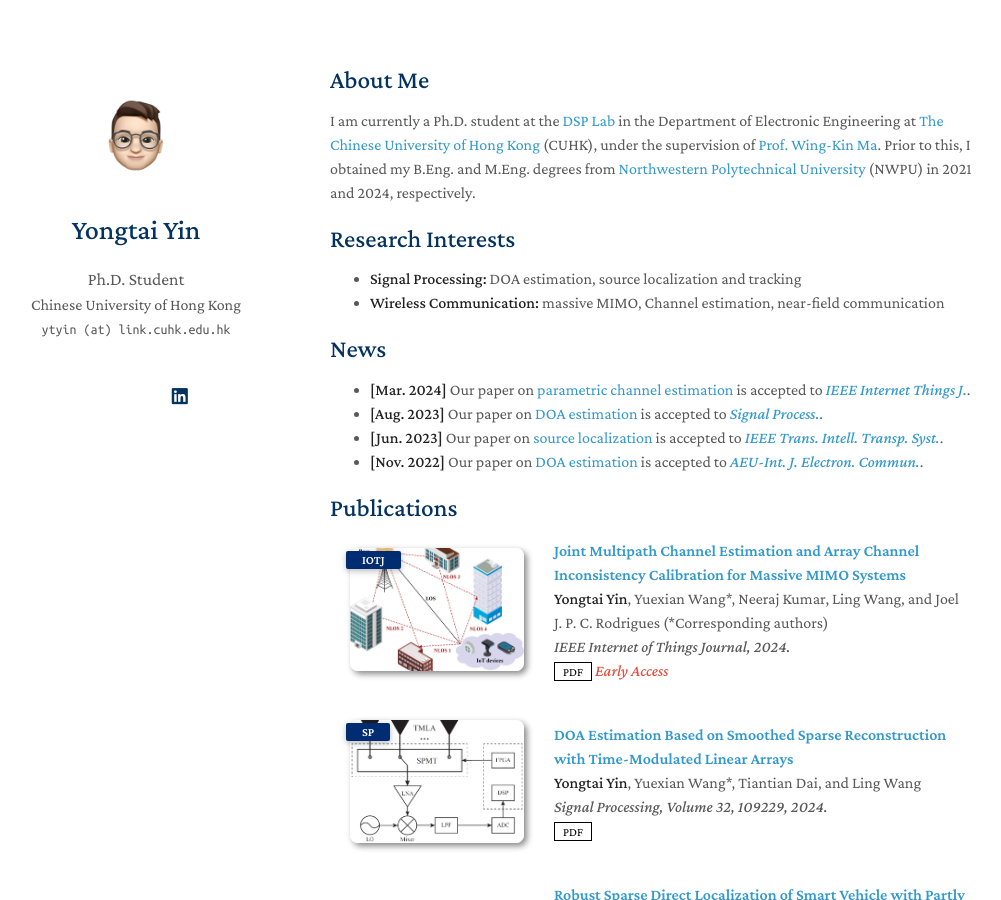
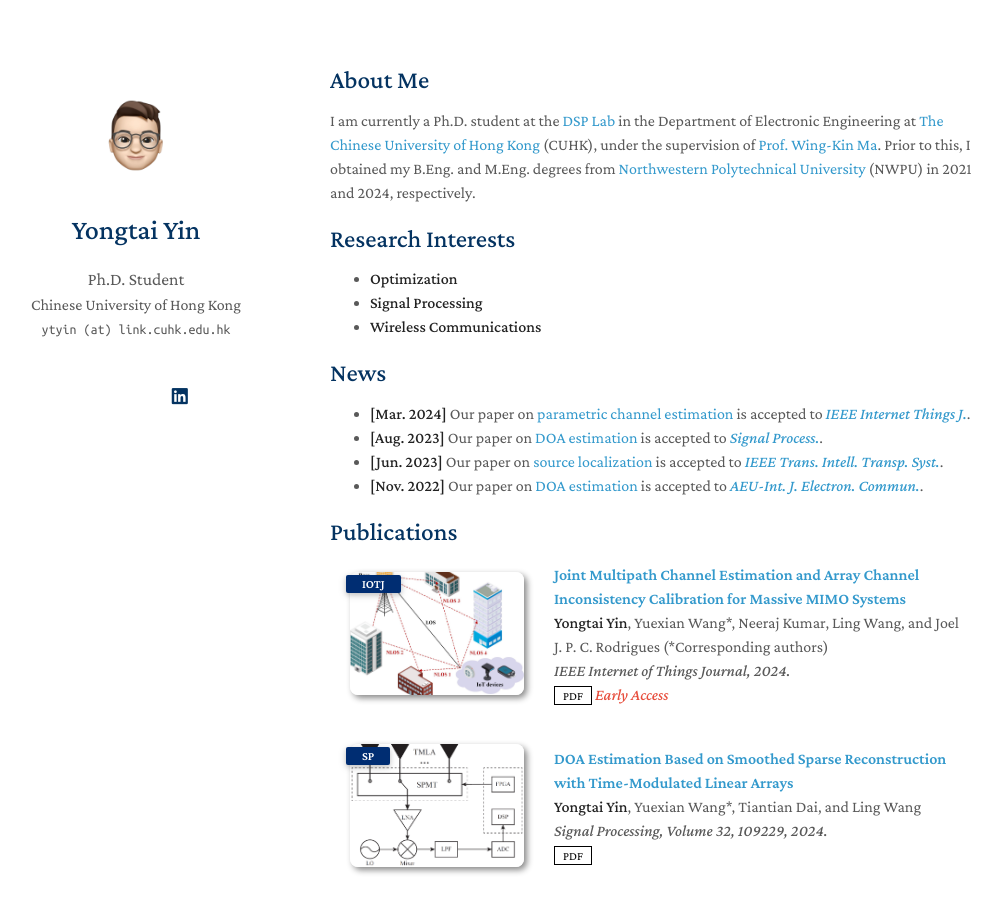
Before and after one commit to yongtai-yin/yongtai-yin.github.io, a Jekyll site: the page built from index.md, in a window 1280 px wide and 900 px high. Shown: the whole window, without its empty margins (140-1141 px from the left). Built offline with Jekyll 4.4.1, drawn with Linux system fonts in a browser that asks for light colours; nearby versions of some CDN libraries; a style sheet for code colours, icons or effects is not loaded; our own code applies the rules of GitHub Pages for plain Markdown files.

Commit message:
update research interests

```diff
--- a/index.md
+++ b/index.md
@@ -8,8 +8,9 @@ I am currently a Ph.D. student at the [DSP Lab](http://dsp.ee.cuhk.edu.hk) in th
 
 ## Research Interests
 
-- **Signal Processing:** DOA estimation, source localization and tracking
-- **Wireless Communication:** massive MIMO, Channel estimation, near-field communication
+- **Optimization**
+- **Signal Processing**
+- **Wireless Communications**
 
 ## News
 
```
